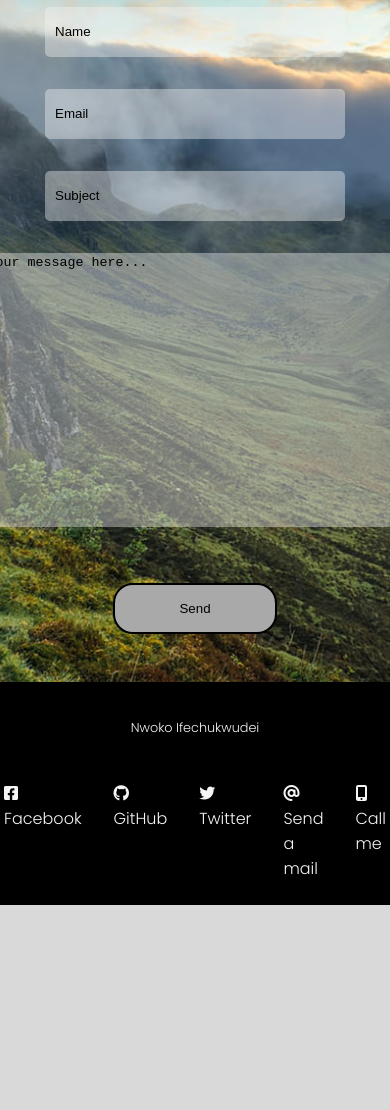
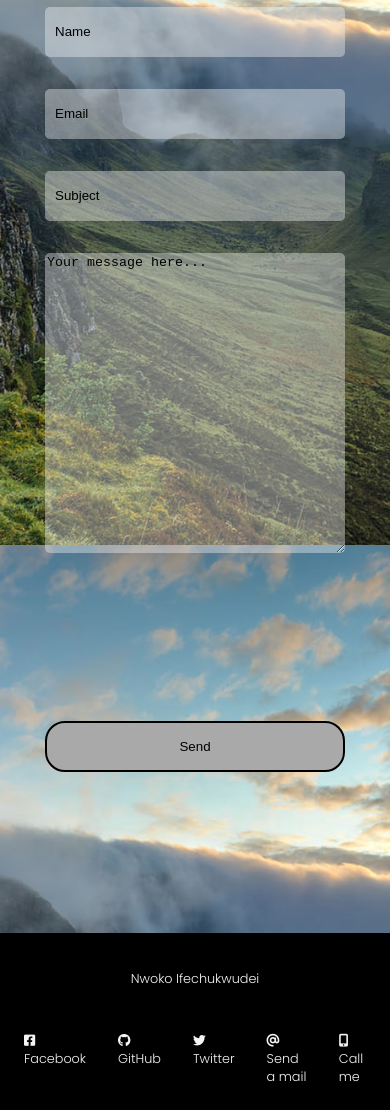
Before and after one commit to Ifechukwudei/soloproject, a plain HTML site: page index.html in a window 390 px wide. Shown: the part 8301-9411 px from the top of the page. Before the commit the page ends 9206 px from the top, so only its background shows below. Drawn offline with nearby package versions, Linux system fonts and the light colour scheme.

Commit message:
Update style.css

```diff
--- a/css/style.css
+++ b/css/style.css
@@ -451,11 +451,41 @@ body{
         font-size: 0.8rem;
     }
 
+    .contact__message > *{
+        display: flex;
+        flex-direction: column;
+        gap:1rem;
+        height:300px;
+        width: 300px;
+
+    }
+
+    .contact__btn{
+        color:black;
+        padding: 1rem 4rem;
+        border: 2px solid;
+        border-radius: 20px;
+        text-decoration: none;
+        text-align: center;
+        background-color: darkgray;
+        cursor:pointer;
+    }
+    .contact__btn:hover{
+        color: white;
+        background-color: black;
+
+    }
+
     #footer{
         display: flex;
         flex-direction: column;
         justify-content: center;
         align-items: center;
+        font-size: 0.8rem;
+    }
+    .footer__links a{
+        text-decoration: none;
+        color: whitesmoke;
         font-size: 0.8rem;
     }
 }
```
